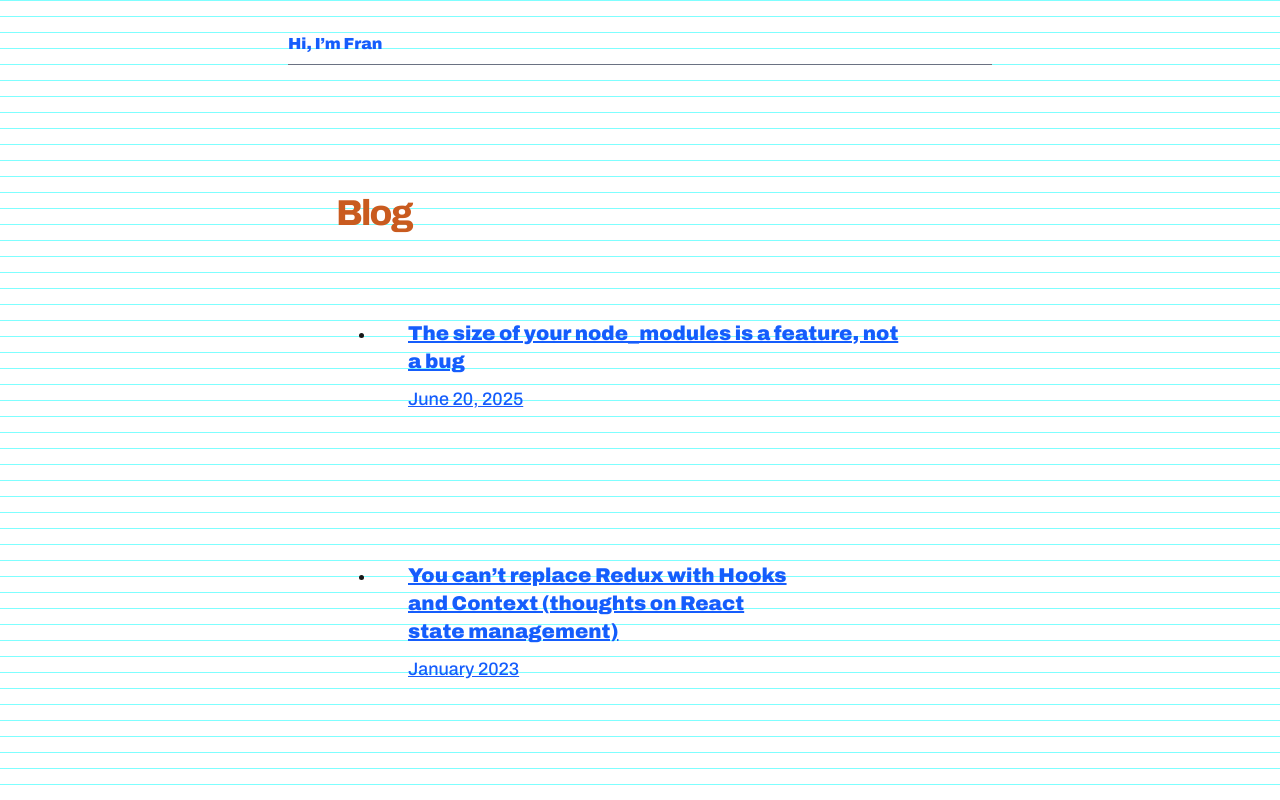
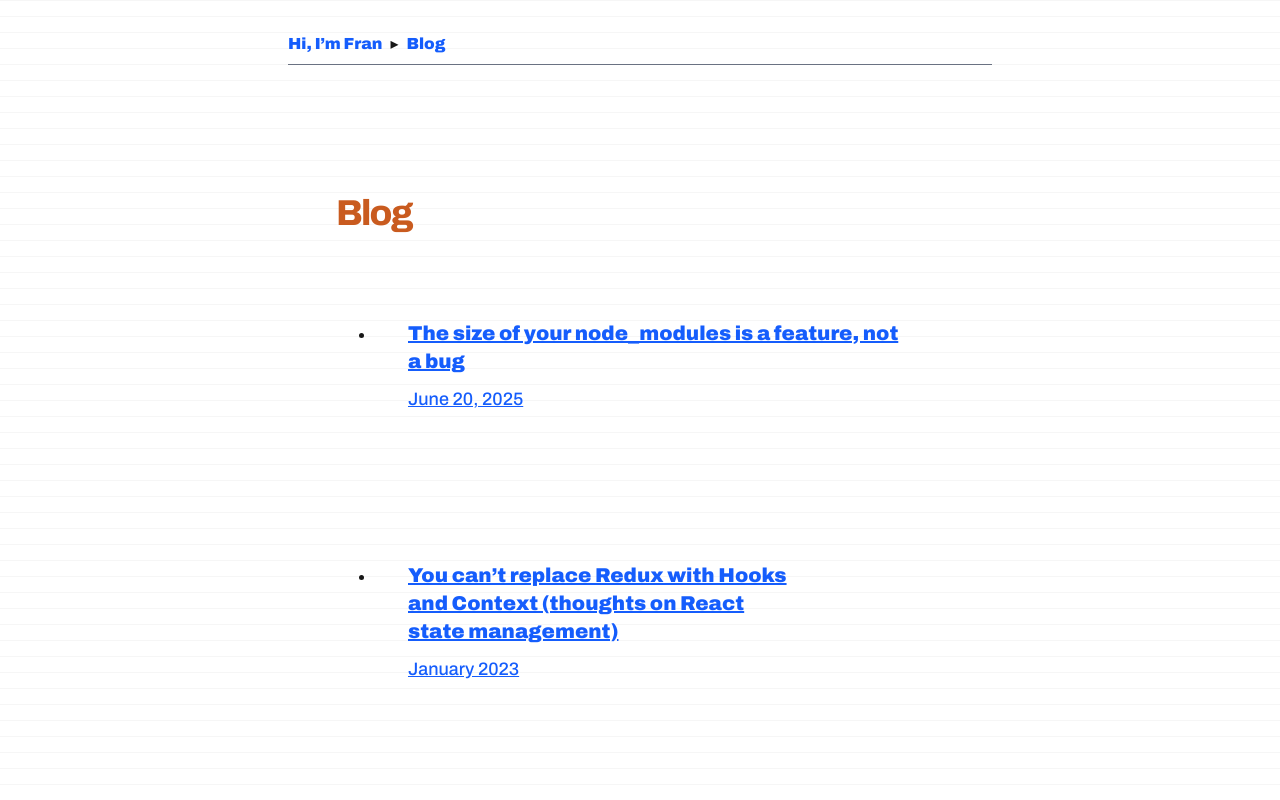
Before and after one commit to AeonFr/francanobr.com, a Next.js app: page /blog/articles in a window 1280 px wide. Shown: the top 800 px of the page. Built offline with nearby package versions, Linux system fonts and the light colour scheme; a web font is replaced by a local one.

Commit message:
Add social image and navigation

```diff
--- a/app/blog/articles/2025-06-20-the-size-of-your-node-modules-is-a-feature-not-a-bug/page.mdx
+++ b/app/blog/articles/2025-06-20-the-size-of-your-node-modules-is-a-feature-not-a-bug/page.mdx
@@ -1,3 +1,9 @@
+export const metadata = {
+  title: "The size of your node_modules is a feature, not a bug",
+  date: "2025-06-20",
+  description: "JavaScript ecosystem, the good parts.",
+};
+
 # The size of your node_modules is a feature, not a bug
 
 _June 20, 2025_
--- a/app/blog/articles/layout.tsx
+++ b/app/blog/articles/layout.tsx
@@ -8,6 +8,8 @@ export default function BlogPostLayout({ children }: { children: React.ReactNode
       <Container className="mt-8">
         <nav>
           <CustomLink href="/">Hi, I&rsquo;m Fran</CustomLink>
+          <span className="mx-2">▸</span>
+          <CustomLink href="/blog">Blog</CustomLink>
           <hr className="mt-2 border-gray-500" />
         </nav>
       </Container>
--- a/app/globals.css
+++ b/app/globals.css
@@ -2,7 +2,7 @@
 
 /* Show baseline grid */
 html.show-grid body {
-  background-image: linear-gradient(to bottom, #0ff 0, transparent 1px);
+  background-image: linear-gradient(to bottom, #eee 0, transparent 1px);
   background-repeat: repeat-y;
   background-size: 100% 1rem;
 }
```
